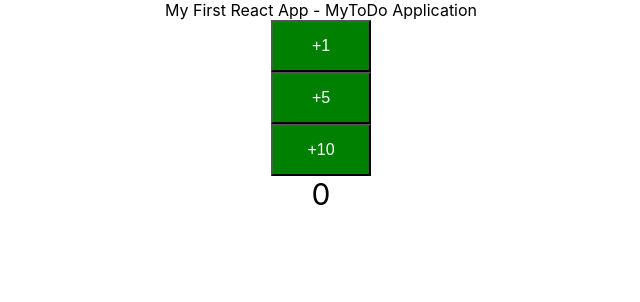
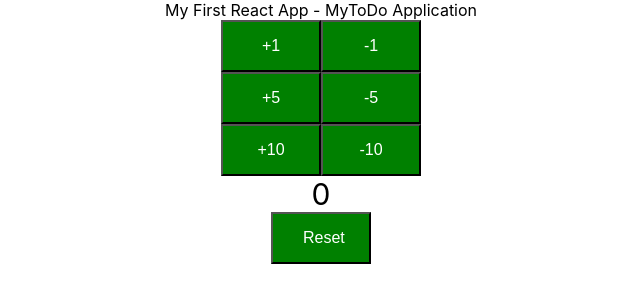
Before and after one commit to yogesh991/todo-app, a React (Create React App) app: page / in a window 1280 px wide. Shown: the top 302 px of the page, without its empty margins (319-959 px from the left). Built offline with nearby package versions, Linux system fonts and the light colour scheme.

Commit message:
Added increment decrement counters

```diff
--- a/src/components/counter/Counter.css
+++ b/src/components/counter/Counter.css
@@ -10,3 +10,11 @@
   font-size: 30px;
   padding: 15px 30px;
 }
+
+but.reset {
+  background-color: green;
+  font-size: 16px;
+  padding: 15px 30px;
+  color: white;
+  width: 100px;
+}
--- a/src/components/counter/Counter.jsx
+++ b/src/components/counter/Counter.jsx
@@ -11,22 +11,36 @@
             counter : 0
         }
         this.increment = this.increment.bind(this);
+        this.decrement = this.decrement.bind(this);
+        this.reset = this.reset.bind(this);
     }
 
     render(){
         return(
             <div className = "counter">
-            <CounterButton by = {1} incrementMethod = {this.increment}></CounterButton>
-            <CounterButton by = {5} incrementMethod = {this.increment}></CounterButton>
-            <CounterButton by = {10} incrementMethod = {this.increment}></CounterButton>
+            <CounterButton by = {1} incrementMethod = {this.increment} decrementMethod = {this.decrement}></CounterButton>
+            <CounterButton by = {5} incrementMethod = {this.increment} decrementMethod = {this.decrement}></CounterButton>
+            <CounterButton by = {10} incrementMethod = {this.increment} decrementMethod = {this.decrement}></CounterButton>
             <span className = "count">{this.state.counter}</span>
+            <div><button className = "reset" onClick = {this.reset}> Reset</button></div>
             </div>
             );
     }
 
+    reset(){
+        this.setState( {counter : 0}
+        );
+    }
+
     increment(by){
-        this.setState({
-            counter : this.state.counter + by
+        this.setState((prevState) => {
+            return {counter : this.state.counter + by}
+        });
+    }
+
+    decrement(by){
+        this.setState((prevState) => {
+            return {counter : this.state.counter - by}
         });
     }
 }
@@ -42,21 +56,30 @@
         }
 
         this.increment = this.increment.bind(this);
+        this.decrement = this.decrement.bind(this);
     }
 
     render(){
         return(
-            <div className="CounterButton">
+            <div className="counter">
             <button onClick = {this.increment}>+{this.props.by}</button>
+            <button onClick = {this.decrement}>-{this.props.by}</button>
             </div>
         );
     }
 
-    increment(by){
+    increment(){
         this.setState({
-            counter : this.state.counter + by
+            counter : this.state.counter + this.props.by
         });
-        this.props.incrementMethod(by);
+        this.props.incrementMethod(this.props.by);
+    }
+
+    decrement(){
+        this.setState({
+            counter : this.state.counter - this.props.by
+        });
+        this.props.decrementMethod(this.props.by);
     }
 
 }
```
